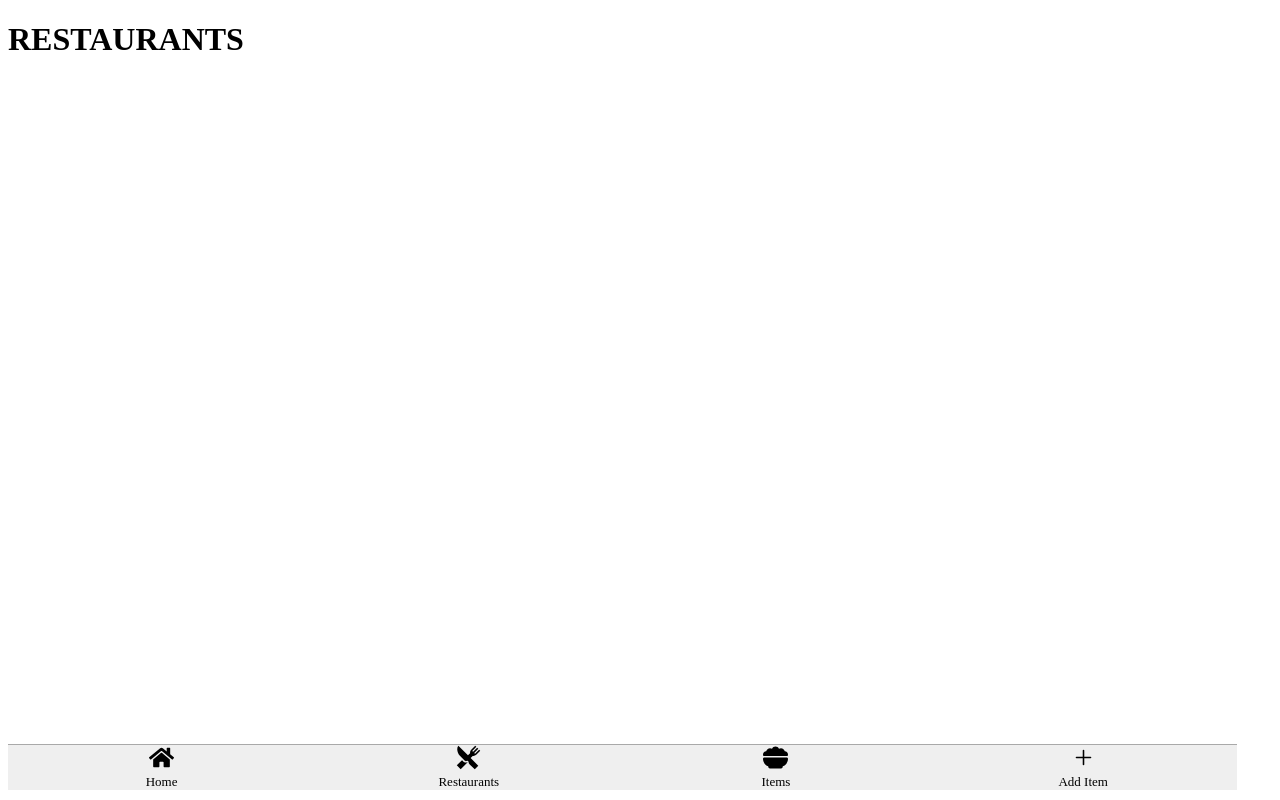
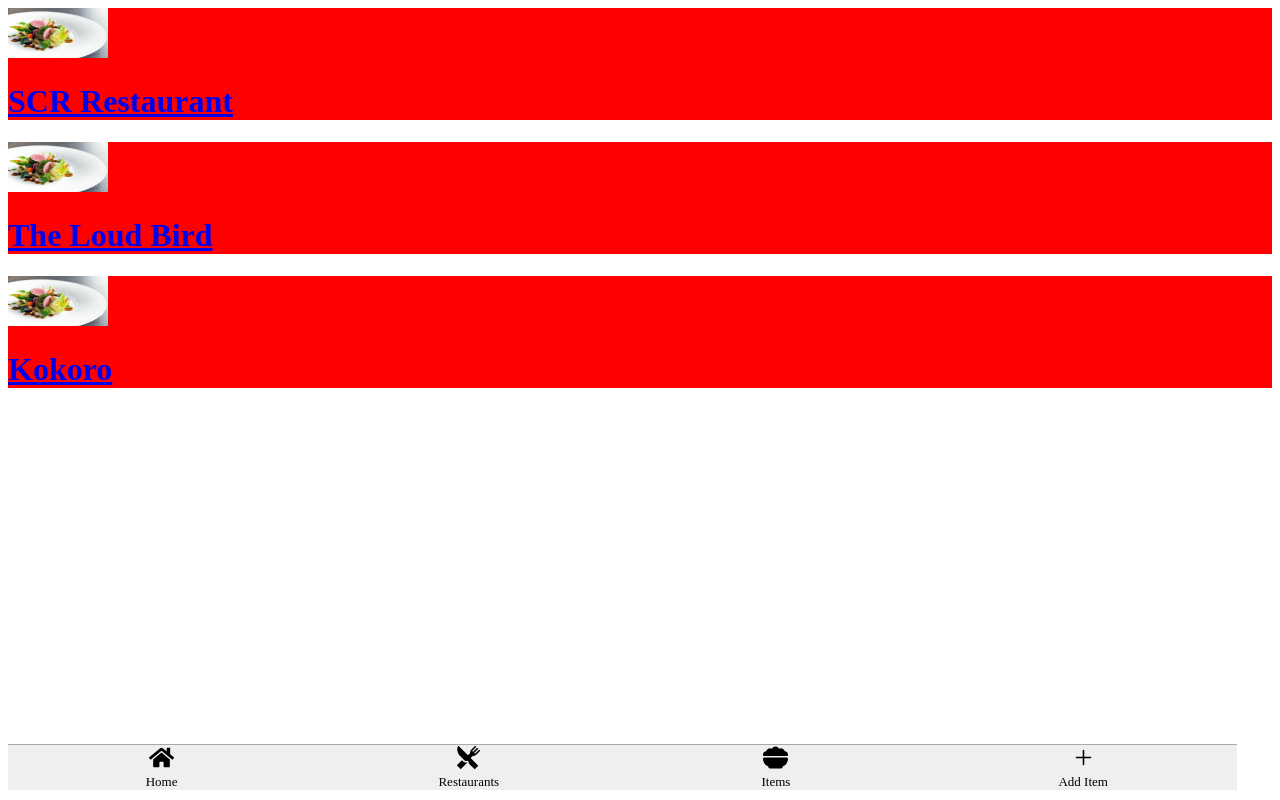
Before and after one commit to justinkeung1018/DRP_36, a React app: page /restaurants in a window 1280 px wide. Built offline with nearby package versions, Linux system fonts and the light colour scheme.

Commit message:
[@mr1322] laid out base for pages needed in walking skeleton

```diff
--- a/package.json
+++ b/package.json
@@ -31,6 +31,7 @@
     "@babel/plugin-proposal-private-property-in-object": "^7.21.11",
     "@babel/plugin-transform-private-property-in-object": "^7.24.6",
     "@testing-library/react": "^15.0.7",
+    "@types/requirejs": "^2.1.37",
     "copy-webpack-plugin": "^12.0.2",
     "html-webpack-plugin": "^5.6.0",
     "ts-loader": "^9.5.1",
--- a/src/client/App.css
+++ b/src/client/App.css
@@ -1,3 +1,5 @@
+/* nav bar */
+
 .navigation-tab {
   position: absolute;
   bottom: 10px;
@@ -35,3 +37,9 @@
   color: #000;
   text-decoration: none;
 }
+
+
+/* restaurants description */
+.rest-desc-card {
+  background-color: red;
+}
--- /dev/null
+++ b/src/client/components/Restaurants/RestaurantDesc.tsx
@@ -0,0 +1,20 @@
+import { Link } from "react-router-dom";
+import food from './mock-image.jpg';
+
+
+interface RestaurantDescProps {
+  name: string;
+}
+
+const RestaurantDesc = (props: RestaurantDescProps) => {
+  return (
+    <Link to="/">
+      <div className="rest-desc-card">
+        <img src={food} width="100" height="50" alt="Food" />
+        <h1>{props.name}</h1>
+      </div>
+    </Link>
+  );
+};
+
+export default RestaurantDesc;
--- a/src/client/pages/Restaurants.tsx
+++ b/src/client/pages/Restaurants.tsx
@@ -1,10 +1,13 @@
 import Nav from "../components/Nav";
+import RestaurantDesc from "../components/Restaurants/RestaurantDesc";
 
 const Restaurants = () => {
   return (
     <div>
       <Nav />
-      <h1>RESTAURANTS</h1>
+      <RestaurantDesc name="SCR Restaurant"/>
+      <RestaurantDesc name="The Loud Bird"/>
+      <RestaurantDesc name="Kokoro"/>
     </div>
   );
 };
--- /dev/null
+++ b/src/react-app-env.d.ts
@@ -0,0 +1,4 @@
+declare module "*.png";
+declare module "*.svg";
+declare module "*.jpeg";
+declare module "*.jpg";
```
Also changed, not shown: src/client/components/Restaurant/RestaurantHeader.tsx (added, +10 -0 lines), src/client/components/Restaurant/RestaurantItems.tsx (added, +9 -0 lines), src/client/pages/Restaurant.tsx (added, +17 -0 lines), src/client/components/Restaurants/mock-image.jpg (added), 1 other file (tests, documents, lock files or other folders).
